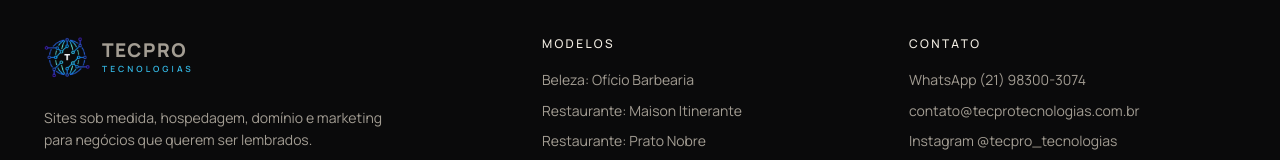
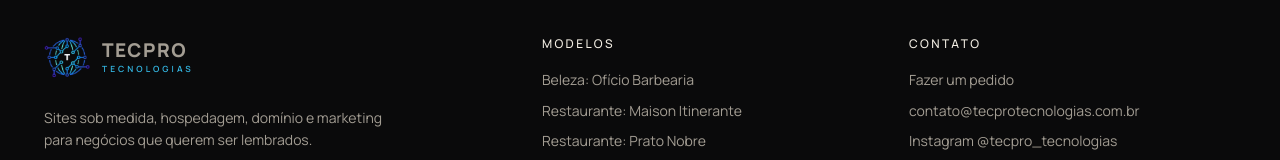
Before and after one commit to tecprotecnologias-dev/site-tecpro-tecnologias, a Next.js app: page / in a window 1280 px wide. Shown: the part 10165-10325 px from the top of the page. Built offline with nearby package versions, Linux system fonts and the light colour scheme.

Commit message:
Tira o telefone do rodapé; WhatsApp só ao enviar um pedido
Co-Authored-By: Claude Opus 5.5 <noreply@anthropic.com>

```diff
--- a/components/Rodape.tsx
+++ b/components/Rodape.tsx
@@ -1,4 +1,4 @@
-import { empresa, linkWhatsApp, modelos } from "@/lib/dados";
+import { empresa, modelos } from "@/lib/dados";
 import { Marca } from "./Marca";
 
 export function Rodape() {
@@ -28,9 +28,7 @@ export function Rodape() {
             <h4>Contato</h4>
             <ul>
               <li>
-                <a href={linkWhatsApp("Olá, TecPro! Quero saber mais sobre os sites.")} target="_blank" rel="noopener">
-                  WhatsApp {empresa.whatsappTexto}
-                </a>
+                <a href="/#simulador">Fazer um pedido</a>
               </li>
               <li>
                 <a href={`mailto:${empresa.email}`}>{empresa.email}</a>
--- a/lib/dados.ts
+++ b/lib/dados.ts
@@ -5,7 +5,7 @@ export const empresa = {
   nome: "TecPro Tecnologias",
   slogan: "Sites sob medida para marcas exigentes",
   whatsapp: "5521983003074", // só números, com 55 e DDD
-  whatsappTexto: "(21) 98300-3074",
+  whatsappTexto: "(21) 98300-3074", // não exibir no site: o número só aparece ao enviar um pedido
   email: "contato@tecprotecnologias.com.br", // repassado ao Gmail pelo Cloudflare Email Routing
   instagram: "tecpro_tecnologias",
   facebook: "https://www.facebook.com/profile.php?id=61575373685541",
```
